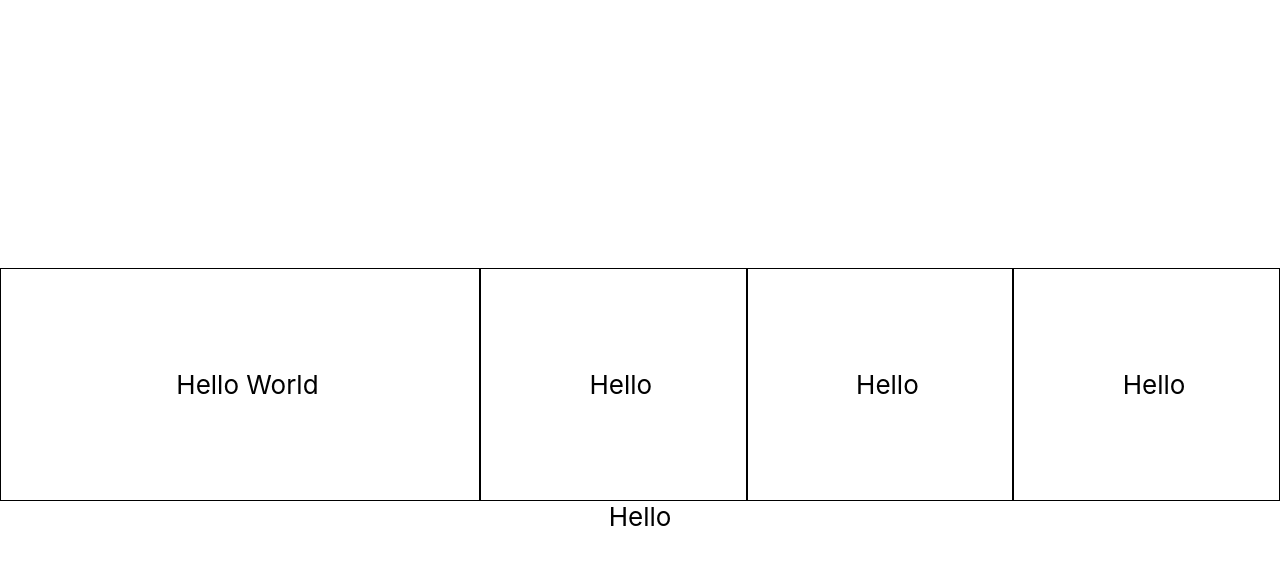
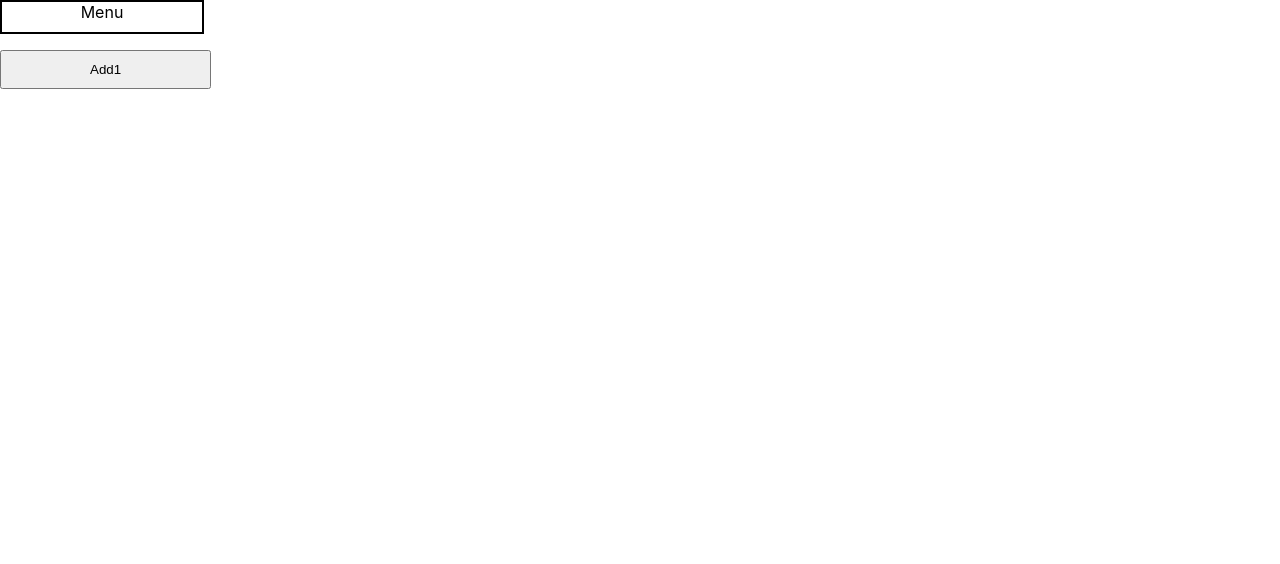
Before and after one commit to Chooz-Start-Up/chooz-centralized-menu, a React (Create React App) app in the folder owner-web/: page / in a window 1280 px wide. Shown: the top 564 px of the page. Built offline with nearby package versions, Linux system fonts and the light colour scheme.

Commit message:
Functional Menu Column Implementation Skeleton

```diff
--- a/owner-web/src/App.css
+++ b/owner-web/src/App.css
@@ -38,10 +38,8 @@
   }
 }
 
-
-
 /* DivTable.com */
-.divTable{
+.divTable {
   display: table;
   width: 100%;
 }
@@ -52,7 +50,8 @@
   background-color: rgb(0, 0, 0);
   display: table-header-group;
 }
-.divTableCell, .divTableHead {
+.divTableCell,
+.divTableHead {
   border: 1px solid #000000;
   display: table-cell;
   padding: 100px 10px;
@@ -70,3 +69,72 @@
 .divTableBody {
   display: table-row-group;
 }
+
+.restaurant-header {
+  align-items: center;
+}
+
+.header {
+  min-height: 10vh;
+  display: flex;
+  flex-direction: column;
+  justify-content: center;
+  font-size: calc(10px + 2vmin);
+
+  text-align: center;
+
+  border: 2px solid #000000;
+  position: relative;
+  bottom: 0px;
+  right: 0px;
+  width: 1000px;
+  height: 60px;
+}
+
+.item {
+  text-align: center;
+
+  border: 2px solid #000000;
+  width: 200px;
+  height: 30px;
+
+  position: relative;
+  bottom: 0px;
+  right: 40px;
+}
+
+.button-add {
+  padding: 10px 88px;
+
+  position: relative;
+  bottom: 0px;
+  right: 0px;
+}
+
+.button-remove {
+  font-size: 10px;
+
+  position: absolute;
+  bottom: 6px;
+  right: 0px;
+}
+
+.column-add {
+  text-align: center;
+
+  border: 2px solid #000000;
+  width: 200px;
+  height: 30px;
+
+  position: relative;
+  bottom: 0px;
+  right: 0px;
+}
+
+.menu-header {
+  text-align: center;
+
+  border: 2px solid #000000;
+  width: 200px;
+  height: 30px;
+}
--- a/owner-web/src/App.tsx
+++ b/owner-web/src/App.tsx
@@ -1,34 +1,15 @@
-import React from 'react';
-import { Title } from './features/ChoozRenderer';
-import './App.css';
+import React from "react";
+import { Column } from "./component/column/Column";
+import "./App.css";
 
-export function App() {
-  return (
-    <div className="App">
-        <header className="App-header">
-          <div className="divTable">
-            <div className="divTableBody">
-              <div className="divTableRow">
-                <div className="divTableCell">&nbsp;
-                  Hello
-                  World
-                </div>
-                <div className="divTableCell">&nbsp;
-                  Hello
-                </div>
-                <div className="divTableCell">&nbsp;
-                  Hello
-                </div>
-                <div className="divTableCell">&nbsp;
-                  Hello
-                </div>
-              </div>
-            </div>
-          </div>
-          Hello
-        </header>
-    </div>
-  );
+class App extends React.Component {
+  render() {
+    return (
+      <>
+        <Column title="Menu" />
+      </>
+    );
+  }
 }
 
 export default App;
--- /dev/null
+++ b/owner-web/src/component/column/Column.tsx
@@ -0,0 +1,81 @@
+import React, { Component } from "react";
+import { ColumnProps, ColumnState, UserDataAPI } from "./interface";
+import { Item } from "./Item";
+import axios from "axios";
+
+export class Column extends React.Component<ColumnProps, ColumnState> {
+  constructor(props: ColumnProps) {
+    super(props);
+
+    this.state = {
+      items: [],
+    };
+
+    console.log("constructor");
+  }
+
+  handleAddClick = () => {
+    console.log("AddClick");
+
+    console.log("Fetching Data...");
+    axios
+      .get(`https://reqres.in/api/users/${this.state.items.length + 1}`)
+      .then((response) => {
+        const userDataAPI = response.data as UserDataAPI;
+
+        this.setState((state) => {
+          console.log("Before Adding Item: ", state.items);
+          const items = state.items.concat({
+            name: userDataAPI.data.first_name,
+            deleteButton: this.handleMinusClick,
+          });
+          console.log("After Adding Item: ", items);
+          return {
+            items,
+          };
+        });
+      });
+  };
+
+  handleMinusClick = (name: string) => {
+    console.log("MinusClick on: ", name);
+
+    const array = this.state.items;
+
+    console.log("Before Removing Item: ", array);
+
+    let newArray = array.filter(function logic(element) {
+      console.log(element.name !== name);
+      return element.name !== name;
+    });
+    console.log("After Removing Item: ", newArray);
+
+    this.setState(() => {
+      return {
+        items: newArray,
+      };
+    });
+  };
+
+  render() {
+    console.log("Rendering...");
+    const { title } = this.props;
+    const listItems = this.state.items.map((item) => (
+      <li key={item.name}>{item.name}</li>
+    ));
+
+    return (
+      <div>
+        <header className="menu-header">{title}</header>
+        <ul>
+          {this.state.items.map((item) => (
+            <Item name={item.name} deleteButton={this.handleMinusClick} />
+          ))}
+        </ul>
+        <button className="button-add" onClick={this.handleAddClick}>
+          Add1
+        </button>
+      </div>
+    );
+  }
+}
--- /dev/null
+++ b/owner-web/src/component/column/Item.tsx
@@ -0,0 +1,22 @@
+import React, { Component } from "react";
+import { ItemProps } from "./interface";
+
+export class Item extends React.Component<ItemProps> {
+  render() {
+    const { name } = this.props;
+
+    return (
+      <div>
+        <header className="item">
+          {name}
+          <button
+            className="button-remove"
+            onClick={() => this.props.deleteButton(this.props.name)}
+          >
+            x
+          </button>
+        </header>
+      </div>
+    );
+  }
+}
--- /dev/null
+++ b/owner-web/src/component/column/interface.ts
@@ -0,0 +1,26 @@
+import { Item } from "./Item";
+
+export interface ColumnProps {
+  title: string;
+}
+
+export interface ColumnState {
+  items: ItemProps[];
+}
+
+export interface ItemProps {
+  name: string;
+  deleteButton(name: string): any;
+}
+
+export interface UserData {
+  id: number;
+  email: string;
+  first_name: string;
+  last_name: string;
+  avatar: string;
+}
+
+export interface UserDataAPI {
+  data: UserData;
+}
--- a/owner-web/src/css/table.css
+++ /dev/null
@@ -1,30 +0,0 @@
-/* DivTable.com */
-.divTable{
-	display: table;
-	width: 100%;
-}
-.divTableRow {
-	display: table-row;
-}
-.divTableHeading {
-	background-color: rgb(0, 0, 0);
-	display: table-header-group;
-}
-.divTableCell, .divTableHead {
-	border: 1px solid #000000;
-	display: table-cell;
-	padding: 3px 10px;
-}
-.divTableHeading {
-	background-color: rgb(0, 0, 0);
-	display: table-header-group;
-	font-weight: bold;
-}
-.divTableFoot {
-	background-color: rgb(0, 0, 0);
-	display: table-footer-group;
-	font-weight: bold;
-}
-.divTableBody {
-	display: table-row-group;
-}
```
Also changed, not shown: owner-web/src/features/ChoozRenderer.tsx (deleted, +0 -26 lines). Lines whose indentation alone changed are shown as unchanged.
